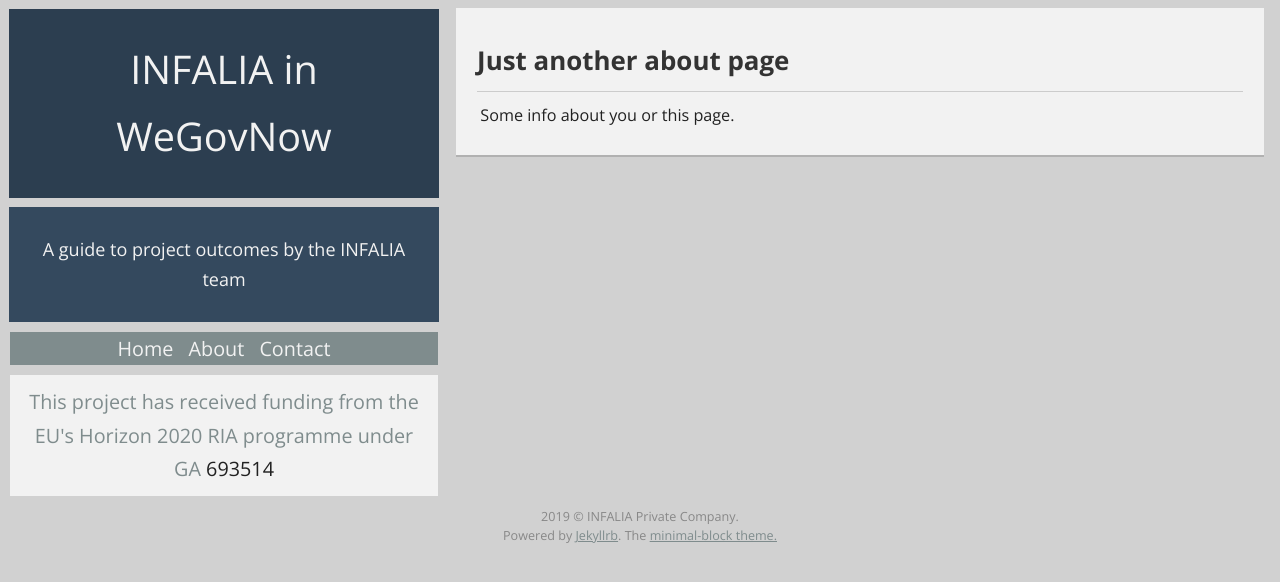
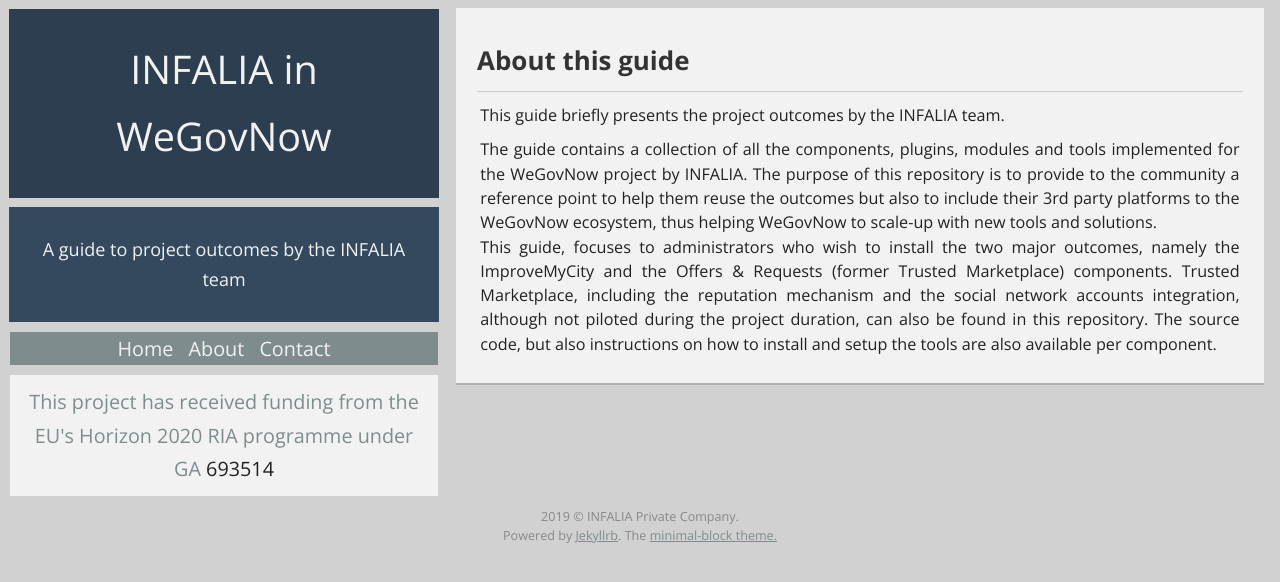
Before and after one commit to Infalia/wegovnow, a Jekyll site: the page built from about/index.html, in a window 1280 px wide. Shown: the top 582 px of the page. Built offline with Jekyll 4.4.1, drawn with Linux system fonts in a browser that asks for light colours.

Commit message:
Update about

```diff
--- a/about/index.html
+++ b/about/index.html
@@ -3,8 +3,13 @@
 ---
 <div class="main-content">
     <article class="module color-3">
-            <h1>Just another about page</h1>
+            <h1>About this guide</h1>
             <hr>
-            <p>Some info about you or this page.</p>
+            <p>This guide briefly presents the project outcomes by the INFALIA team.</p>
+            <p>The guide contains a collection of all the components, plugins, modules and tools implemented for the WeGovNow project by INFALIA.
+The purpose of this repository is to provide to the community a reference point to help them reuse the outcomes but also to include their 3rd party platforms to the WeGovNow ecosystem, thus helping WeGovNow to scale-up with new tools and solutions.<br />
+This guide, focuses to administrators who wish to install the two major outcomes, namely the ImproveMyCity and the Offers & Requests (former Trusted Marketplace) components. Trusted Marketplace, including the reputation mechanism and the social network accounts integration, although not piloted during the project duration, can also be found in this repository.
+The source code, but also instructions on how to install and setup the tools are also available per component.</p>
+
     </article>
 </div>
```
